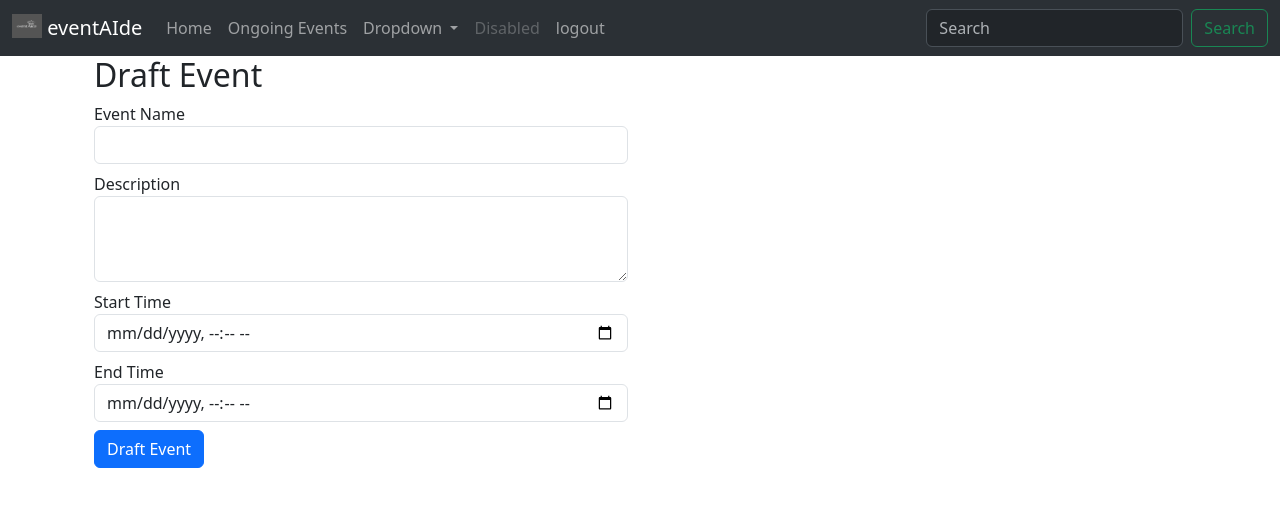
After one commit to jubairsami01/eventAIde, a Flask app: page /management/draft_event in a window 1280 px wide. The commit adds this page. Shown: the top 507 px of the page. Run offline with Flask 3, Linux system fonts and the light colour scheme; the visitor is signed in with stand-in values (Sample User, id 1); parts of the project's set-up code (start-up, migrations or seed data) failed here and were passed over.

Commit message:
event drafting done

```diff
--- a/app/routes/customer_routes.py
+++ b/app/routes/customer_routes.py
@@ -20,6 +20,7 @@ def register():
         return redirect(url_for('customer.login'))
     return render_template('customer/register.html')
 
+# User Login
 @bp.route('/login', methods=['GET', 'POST'])
 def login():
     if 'user' in session:
@@ -38,11 +39,12 @@ def login():
         session['role'] = user['role']
         session['name'] = user['name']
         session['email'] = user['email']
-        session['id'] = user['id']
+        session['user_id'] = user['user_id']
         flash('Login successful!')
         return redirect(url_for('customer.dashboard'))
     return render_template('customer/login.html')
 
+# User Logout
 @bp.route('/logout')
 def logout():
     session.clear()
--- a/app/routes/home_routes.py
+++ b/app/routes/home_routes.py
@@ -4,4 +4,4 @@ bp = Blueprint('home', __name__, url_prefix='')
 
 @bp.route('/')
 def home():
-    return render_template('base.html')
+    return render_template('home.html')
--- a/app/routes/management_routes.py
+++ b/app/routes/management_routes.py
@@ -1,18 +1,49 @@
-from flask import Blueprint, render_template, request, redirect, url_for, flash
-from app.models import get_all_events, create_event
+from flask import Blueprint, render_template, request, redirect, url_for, flash, session
+from app.models import get_all_events, create_event_draft, get_users_events
+from app.models import get_event_by_id, update_event
 
 bp = Blueprint('management', __name__, url_prefix='/management')
 
 @bp.route('/')
 def dashboard():
-    events = get_all_events()
+    events = get_users_events(session['user_id'])
     return render_template('management/dashboard.html', events=events)
 
-@bp.route('/create_event', methods=['POST'])
-def create_event_route():
-    name = request.form['name']
-    venue = request.form['venue']
-    date = request.form['date']
-    create_event(name, venue, date)
-    flash('Event created successfully!')
-    return redirect(url_for('management.dashboard'))
+@bp.route('/draft_event', methods=['GET', 'POST'])
+def draft_event():
+    if 'user_id' not in session:
+        flash('Please log in to draft an event.')
+        return redirect(url_for('customer.login'))
+    if request.method == 'POST':
+        name = request.form['name']
+        description = request.form['description']
+        start_time = request.form['start_time']
+        end_time = request.form['end_time']
+        create_event_draft(name, description, start_time, end_time, session['user_id'])
+        flash('Event drafted successfully! Now add more information to publish it from the management dashboard.')
+        return redirect(url_for('management.dashboard'))
+    return render_template('management/draft_event.html')
+
+@bp.route('/edit_event/<event_id>', methods=['GET', 'POST'])
+def edit_event(event_id):
+    if 'user_id' not in session:
+        flash('Please log in to edit an event.')
+        return redirect(url_for('customer.login'))
+#analyze from the follwoing
+    event = get_event_by_id(event_id)
+    if event is None:
+        flash('Event not found.')
+        return redirect(url_for('management.dashboard'))
+
+    if request.method == 'POST':
+        name = request.form['name']
+        description = request.form['description']
+        start_time = request.form['start_time']
+        end_time = request.form['end_time']
+        venue = request.form['venue']
+        update_event(event_id, name, description, start_time, end_time, venue)
+        flash('Event updated successfully!')
+        return redirect(url_for('management.dashboard'))
+
+    return render_template('management/edit_event.html', event=event)
+    return render_template('management/edit_event.html')
--- a/app/templates/base.html
+++ b/app/templates/base.html
@@ -24,6 +24,9 @@
                     <li class="nav-item">
                         <a class="nav-link" href="{{ url_for('customer.login') }}">login</a>
                     </li>
+                    <li class="nav-item">
+                      <a class="nav-link" href="{{ url_for('customer.register') }}">register</a>
+                  </li>
                     {% else %}
               <li class="nav-item">
                 <a class="nav-link" aria-current="page" href="#">Home</a>
@@ -45,6 +48,9 @@
               <li class="nav-item">
                 <a class="nav-link disabled" aria-disabled="true">Disabled</a>
               </li>
+              <li class="nav-item">
+                <a class="nav-link" href="{{ url_for('customer.logout') }}">logout</a>
+            </li>
               {% endif %}
             </ul>
             <form class="d-flex" role="search">
--- a/app/templates/customer/login.html
+++ b/app/templates/customer/login.html
@@ -1,5 +1,5 @@
 {% extends 'base.html' %}
-{% block title %}Register to eventAIde{% endblock %}
+{% block title %}login to eventAIde{% endblock %}
 
 {% block content %}
 <div class="container">
@@ -17,7 +17,7 @@
                 </div>
                 <button type="submit" class="btn btn-primary mt-2">Login</button>
             </form>
-
+            <p class="mt-3">Don't have an account? <a href="{{ url_for('customer.register') }}">Register here</a></p>
     </div>
 </div>
 
--- a/app/templates/customer/register.html
+++ b/app/templates/customer/register.html
@@ -1,5 +1,5 @@
 {% extends 'base.html' %}
-{% block title %}Register to eventAIde{% endblock %}
+{% block title %}register to eventAIde{% endblock %}
 
 {% block content %}
 <div class="container">
@@ -25,7 +25,7 @@
                 </div>
                 <button type="submit" class="btn btn-primary mt-2">Register</button>
             </form>
-
+            <p class="mt-3">Already have an account? <a href="{{ url_for('customer.login') }}">Login here</a></p>
     </div>
 </div>
 
--- /dev/null
+++ b/app/templates/management/draft_event.html
@@ -0,0 +1,33 @@
+{% extends 'base.html' %}
+{% block title %}login to eventAIde{% endblock %}
+
+{% block content %}
+<div class="container">
+    <div class="row">
+        <div class="col-md-6 col-md-offset-3">
+            <h2>Draft Event</h2>
+            <form action="{{ url_for('management.draft_event') }}" method="post" id="draftEventForm">
+                <div class="form-group">
+                    <label for="name">Event Name</label>
+                    <input type="text" class="form-control" id="name" name="name" required>
+                </div>
+                <div class="form-group mt-2">
+                    <label for="description">Description</label>
+                    <textarea class="form-control" id="description" name="description" rows="3" required></textarea>
+                </div>
+                <div class="form-group mt-2">
+                    <label for="start_time">Start Time</label>
+                    <input type="datetime-local" class="form-control" id="start_time" name="start_time" required>
+                </div>
+                <div class="form-group mt-2">
+                    <label for="end_time">End Time</label>
+                    <input type="datetime-local" class="form-control" id="end_time" name="end_time" required>
+                </div>
+                <button type="submit" class="btn btn-primary mt-2">Draft Event</button>
+            </form>
+
+    </div>
+</div>
+
+
+{% endblock %}
--- a/db_initialize.sql
+++ b/db_initialize.sql
@@ -23,7 +23,7 @@ CREATE TABLE Events (
     end_date DATETIME NOT NULL,
     created_by INT NOT NULL,
     status ENUM('draft', 'ongoing', 'completed') NOT NULL DEFAULT 'draft',
-    visibility ENUM('public', 'private') NOT NULL DEFAULT 'public',
+    visibility ENUM('public', 'private') NOT NULL DEFAULT 'private',
     created_at TIMESTAMP DEFAULT CURRENT_TIMESTAMP,
     updated_at TIMESTAMP DEFAULT CURRENT_TIMESTAMP ON UPDATE CURRENT_TIMESTAMP,
     FOREIGN KEY (created_by) REFERENCES Users(user_id)
```
Also changed, not shown: app/models.py (+16 -9 lines), app/templates/home.html (added, +12 -0 lines), app/templates/management/dashboard.html (added, +22 -0 lines), app/templates/management/edit_event.html (added, +33 -0 lines).
